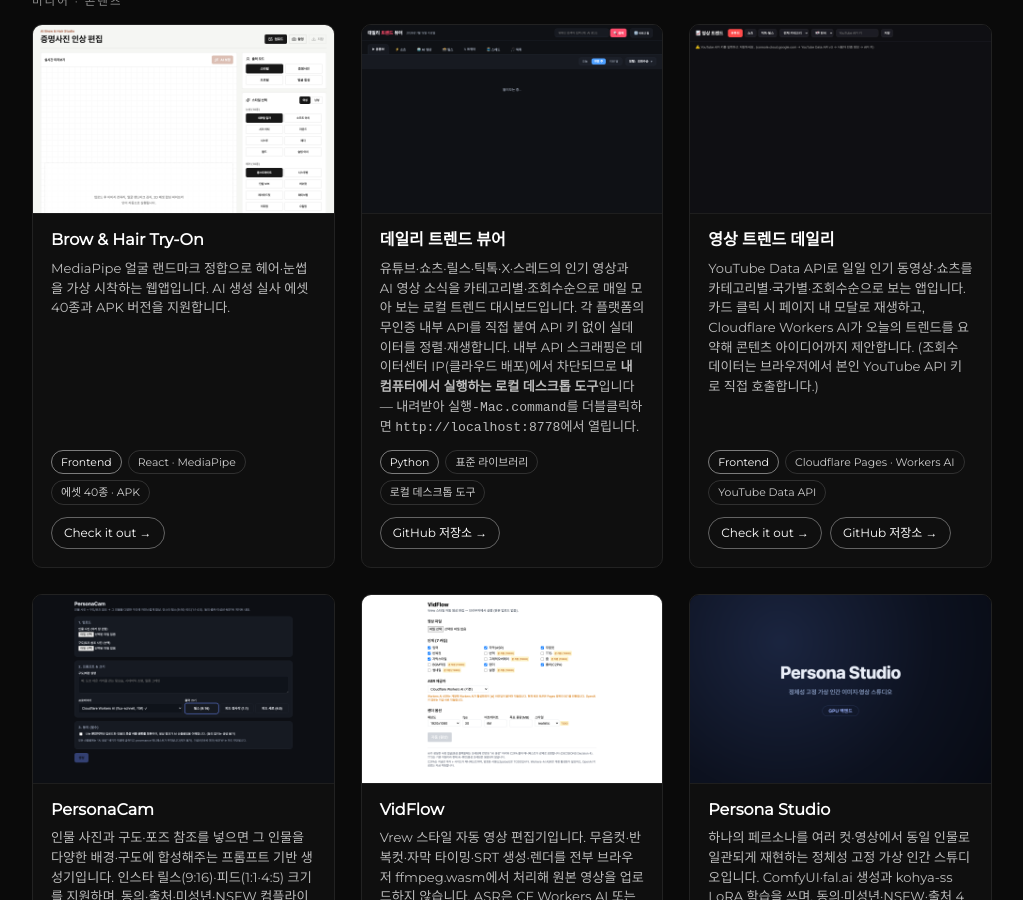
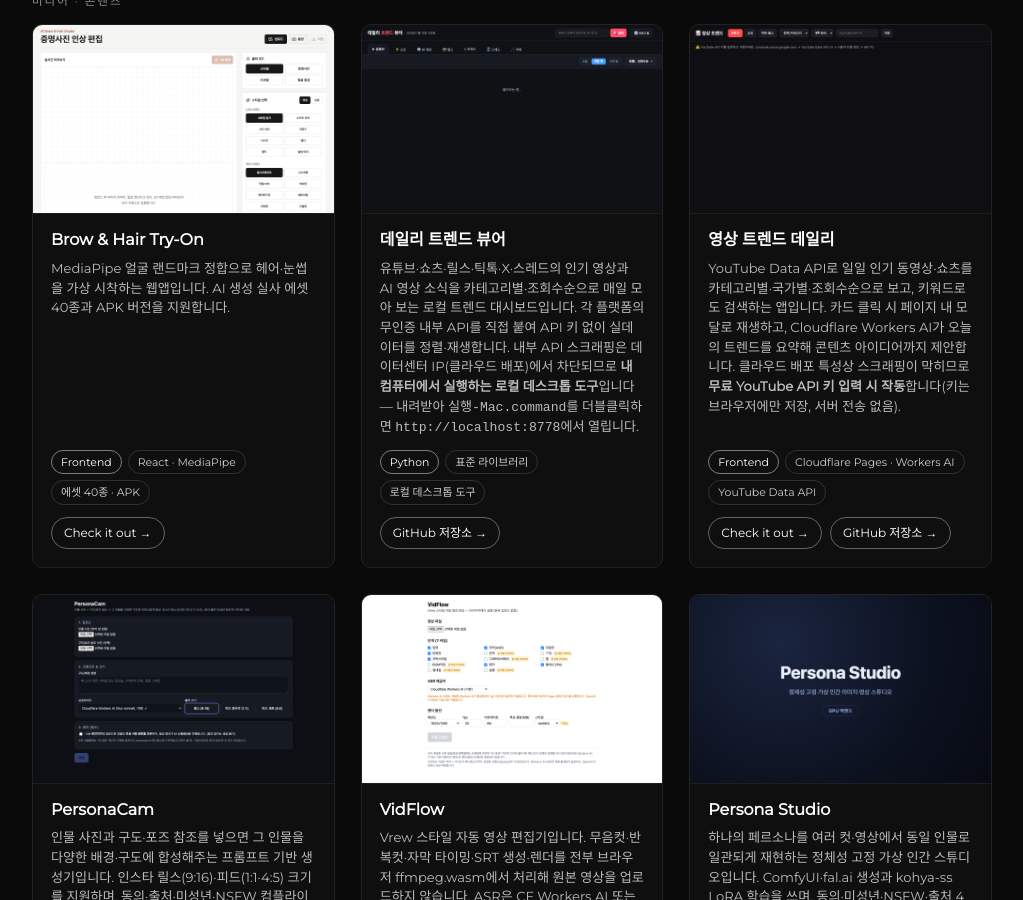
Before and after one commit to jjobfor1-ux/jjobfor1-ux.github.io, a Jekyll site: the page built from index.html, in a window 1280 px wide and 900 px high, scrolled down 4489 px. Shown: the whole window, without its empty margins (128-1151 px from the left). Built offline with Jekyll 4.4.1, drawn with Linux system fonts in a browser that asks for light colours.

Commit message:
docs: video-trends 카드 — 키워드 검색 + 무료 YouTube API 키 입력 시 작동 명시
Co-Authored-By: Claude Opus 4.8 <noreply@anthropic.com>

```diff
--- a/_includes/projects.html
+++ b/_includes/projects.html
@@ -207,7 +207,7 @@
     </a>
     <div class="project-card-body">
       <h3>영상 트렌드 데일리</h3>
-      <p>YouTube Data API로 일일 인기 동영상·쇼츠를 카테고리별·국가별·조회수순으로 보는 앱입니다. 카드 클릭 시 페이지 내 모달로 재생하고, Cloudflare Workers AI가 오늘의 트렌드를 요약해 콘텐츠 아이디어까지 제안합니다. (조회수 데이터는 브라우저에서 본인 YouTube API 키로 직접 호출합니다.)</p>
+      <p>YouTube Data API로 일일 인기 동영상·쇼츠를 카테고리별·국가별·조회수순으로 보고, 키워드로도 검색하는 앱입니다. 카드 클릭 시 페이지 내 모달로 재생하고, Cloudflare Workers AI가 오늘의 트렌드를 요약해 콘텐츠 아이디어까지 제안합니다. 클라우드 배포 특성상 스크래핑이 막히므로 <strong>무료 YouTube API 키 입력 시 작동</strong>합니다(키는 브라우저에만 저장, 서버 전송 없음).</p>
       <div class="project-card-tags"><span>Frontend</span><span>Cloudflare Pages · Workers AI</span><span>YouTube Data API</span></div>
       <div class="project-card-links"><a href="https://video-trends.pages.dev/" target="_blank">Check it out →</a><a href="https://github.com/jjobfor1-ux/video-trends" target="_blank">GitHub 저장소 →</a></div>
     </div>
```
